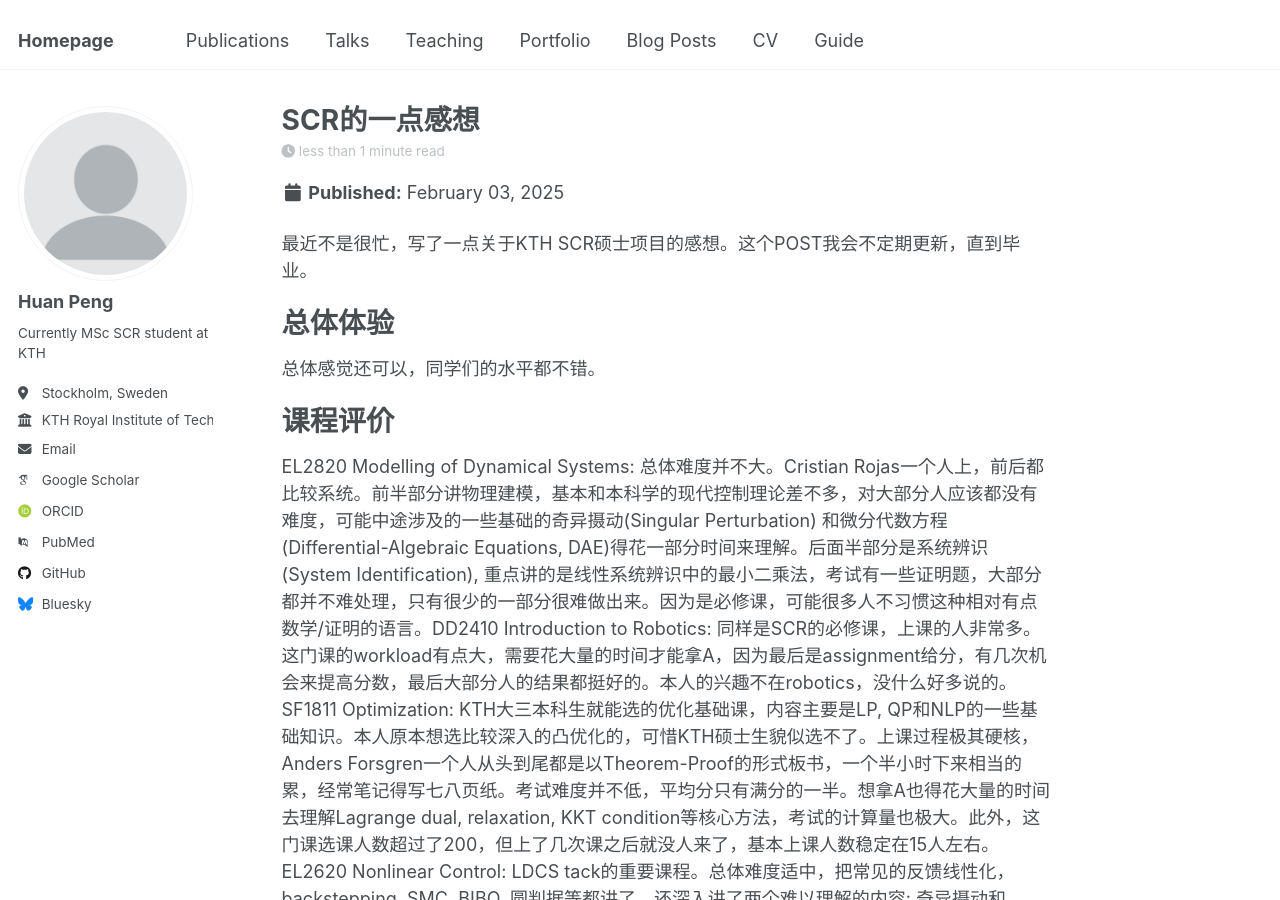
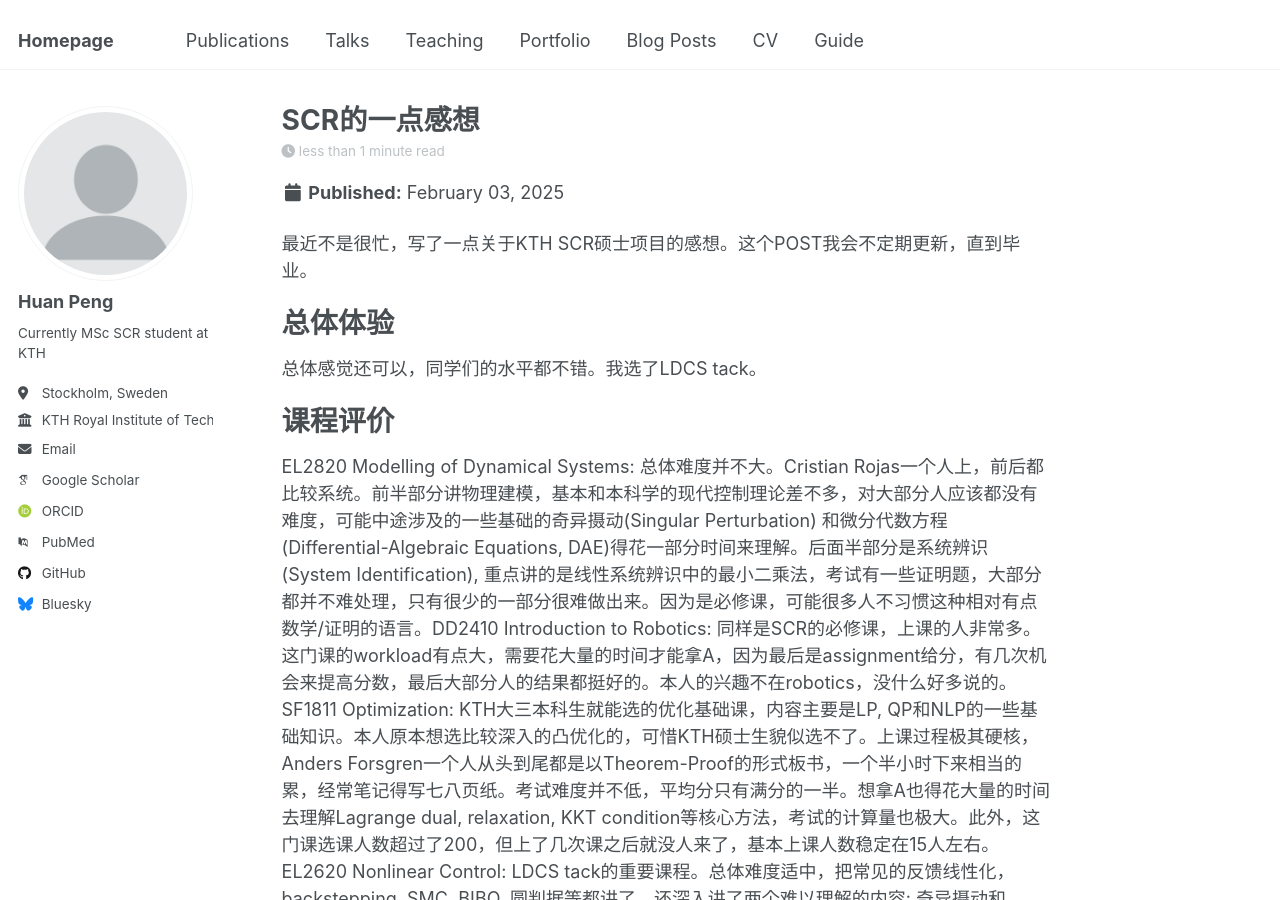
Before and after one commit to huanpen/huanpeng, a Jekyll site: the page built from _posts/2013-08-14-blog-post-2.md, in a window 1280 px wide and 900 px high. Built offline with Jekyll 4.4.1, drawn with Linux system fonts in a browser that asks for light colours; some web fonts are replaced.

Commit message:
Update 2013-08-14-blog-post-2.md
Signed-off-by: Huan Peng <huanp@kth.se>

```diff
--- a/_posts/2013-08-14-blog-post-2.md
+++ b/_posts/2013-08-14-blog-post-2.md
@@ -12,7 +12,7 @@ tags:
 
 总体体验
 ======
-总体感觉还可以，同学们的水平都不错。
+总体感觉还可以，同学们的水平都不错。我选了LDCS tack。
 
 课程评价
 ======
```
